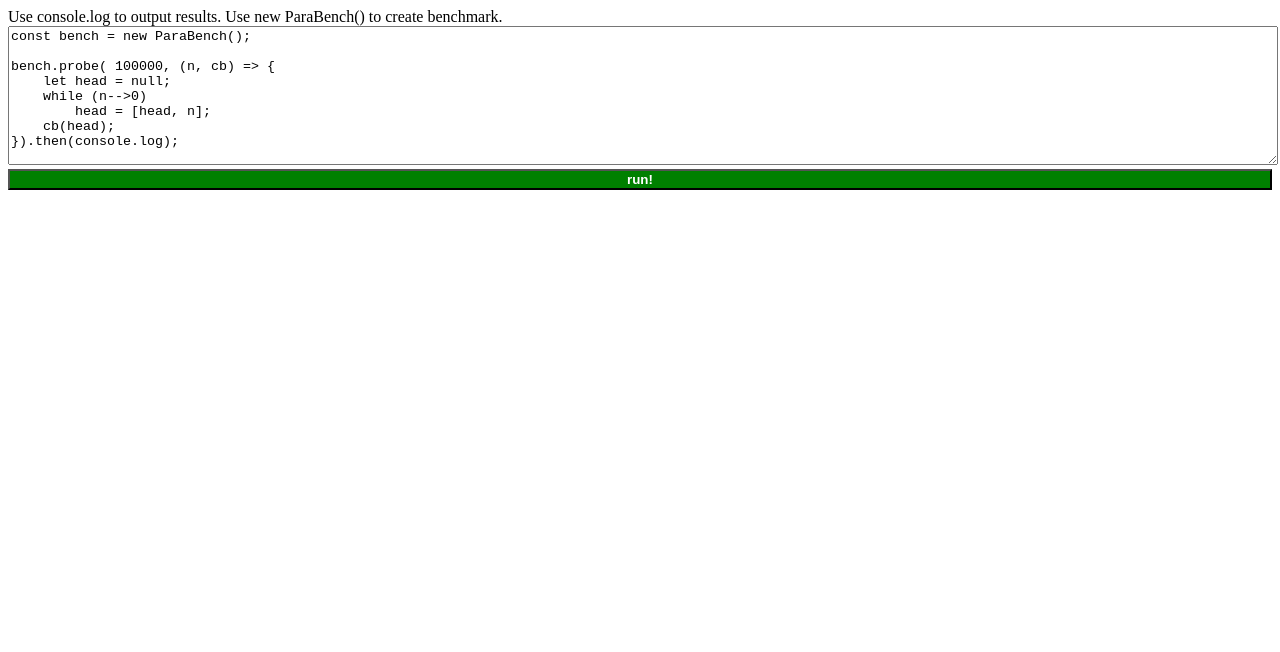
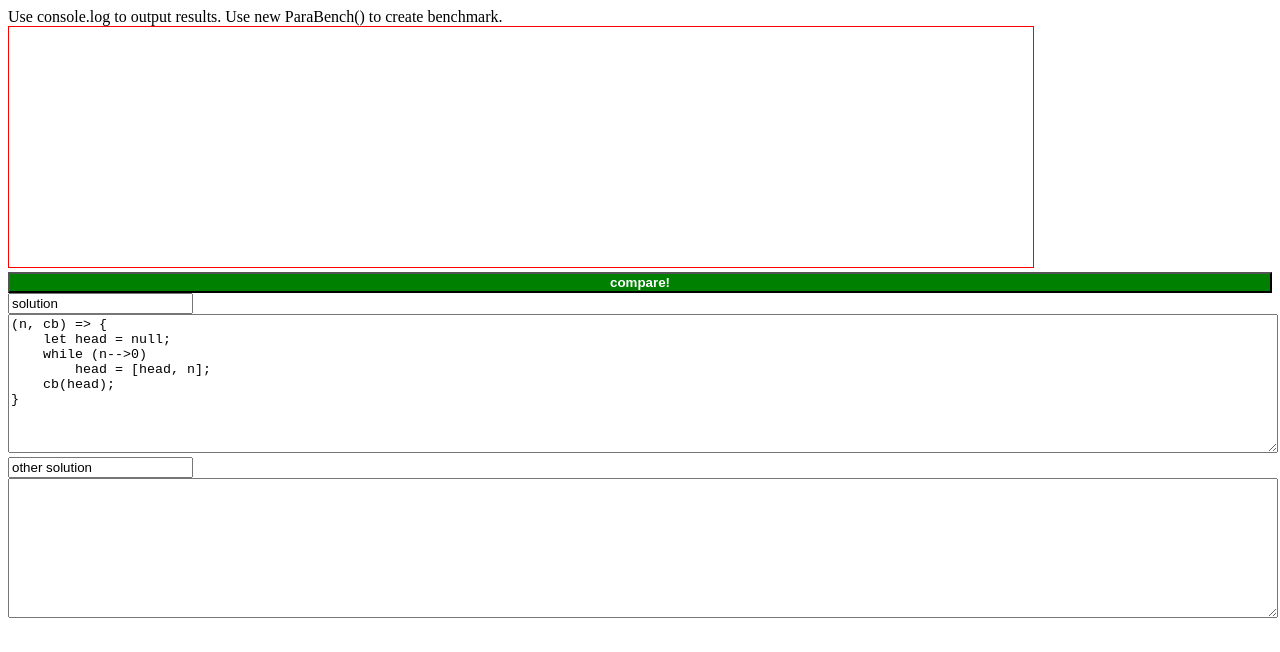
Before and after one commit to dallaylaen/parametric-benchmark-js, a website with bundled scripts: page docs/index.html in a window 1280 px wide. Built offline with nearby package versions, Linux system fonts and the light colour scheme.

Commit message:
[html] Convert playground into a comparison tool with graph

```diff
--- a/docs/css/main.css
+++ b/docs/css/main.css
@@ -9,3 +9,16 @@ button.run {
     color: white;
     font-weight: bold;
 }
+
+#draw {
+    border: solid red 1px;
+}
+
+.broken {
+    border: solid red 1px;
+}
+
+.error {
+    color: red;
+    font-weight: bold;
+}
--- a/docs/index.html
+++ b/docs/index.html
@@ -4,27 +4,95 @@
     <title>Bench playground (use debugger)</title>
     <meta http-equiv="Content-Type" content="text/html; charset=UTF-8">
     <link rel="stylesheet" href="css/main.css">
+    <script src="https://ajax.googleapis.com/ajax/libs/jquery/3.6.1/jquery.min.js"></script>
+    <script src="https://cdn.jsdelivr.net/npm/chart.js"></script>
     <script src="js/generated/bench.js"></script>
 </head>
 <body>
 <div>
     Use console.log to output results. Use new ParaBench() to create benchmark.
 </div>
-<textarea id="code" class="code">
-const bench = new ParaBench();
 
-bench.probe( 100000, (n, cb) => {
+<canvas id="draw" onload="return console.log("here");"></canvas><br>
+<script>
+    ( elem => {
+        elem.height = window.innerHeight * 0.3;
+        elem.width  = window.innerWidth * 0.8;
+    })(document.getElementById("draw"))
+</script>
+<button onclick="run()" class="run">compare!</button>
+<div class="solution">
+    <input class="name" value="solution">
+    <textarea class="code">
+(n, cb) => {
     let head = null;
     while (n-->0)
         head = [head, n];
     cb(head);
-}).then(console.log);
-</textarea><br>
-<button onclick="run()" class="run">run!</button>
+}
+    </textarea>
+    <div class="error"></div>
+</div>
+<div class="solution">
+    <input class="name" value="other solution">
+    <textarea class="code">
+
+    </textarea>
+    <div class="error"></div>
+</div>
 <script>
+    let chart;
+
     function run() {
-        const code = document.getElementById('code').value;
-        return eval(code);
+        const variants = {};
+
+        $('.solution').each( function() {
+            const elem = $(this);
+            const name = elem.find('.name').val();
+            const code = elem.find('.code').val();
+            if (!code.match(/\S/))
+                return;
+
+            try {
+                if (variants[name] !== undefined)
+                    throw new Error(`Name '${name}' is taken`);
+
+                elem.removeClass('broken');
+                elem.find('.error').text('');
+
+                const impl = eval(code);
+                if (typeof impl !== 'function')
+                    throw new Error("Input must be a function, not "+typeof impl);
+                variants[name] = impl;
+            } catch (err) {
+                elem.addClass('broken');
+                elem.find('.error').text(err.toString());
+            }
+        });
+
+        if (Object.keys(variants).length === 0)
+            return;
+
+        const bench = new ParaBench();
+        // TODO setup, teardown
+
+        bench.compare({maxTime: 1}, variants).then(data => {
+            console.log(data);
+            const {n, times} = bench.flattenData(data);
+
+            const datasets = Object.entries(times)
+                    .map( pair => ({ label: pair[0], data: pair[1] }) );
+
+            if (chart)
+                chart.destroy();
+            chart = new Chart('draw', {
+                type: 'line',
+                data: {
+                    labels: n,
+                    datasets,
+                }
+            })
+        });
     }
 </script>
 </body>
```
